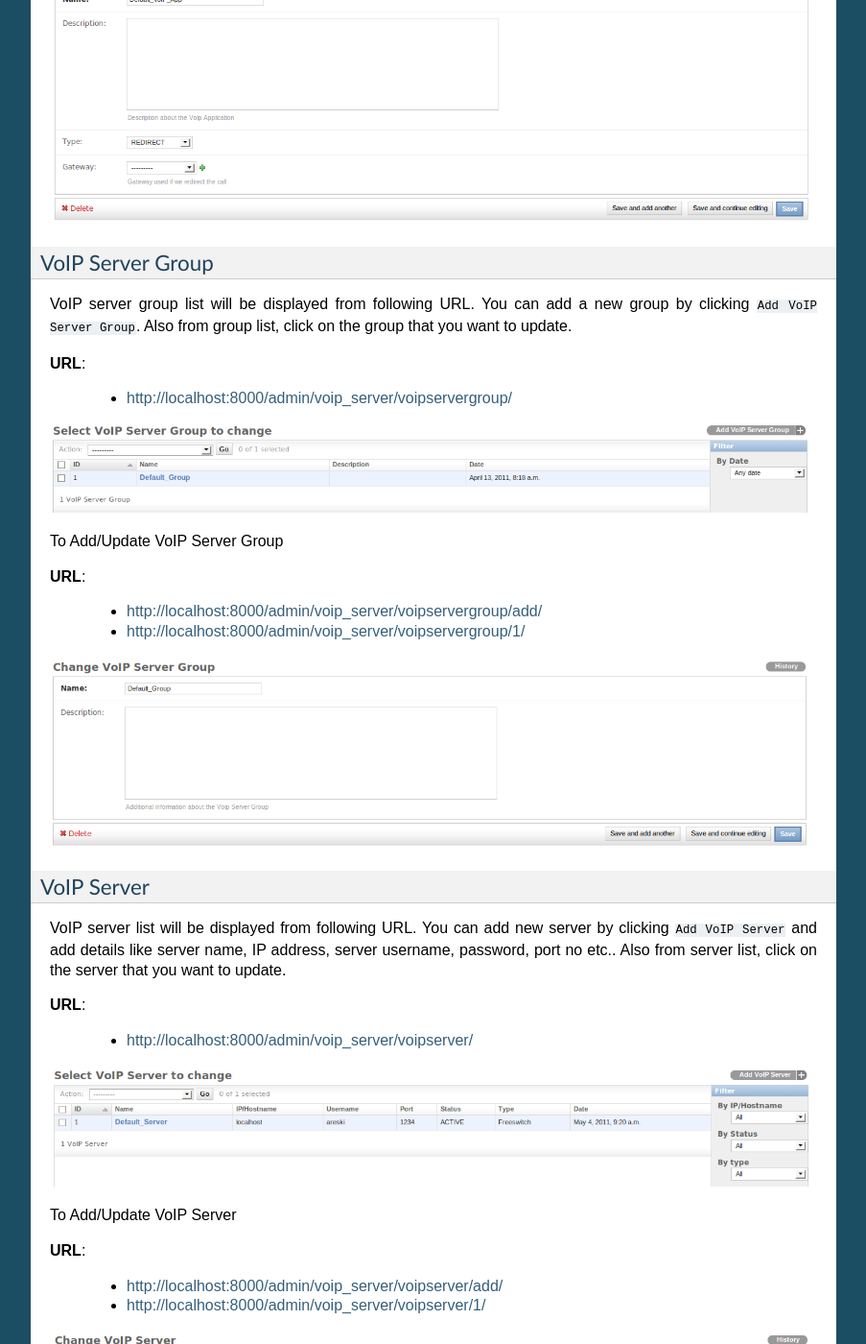
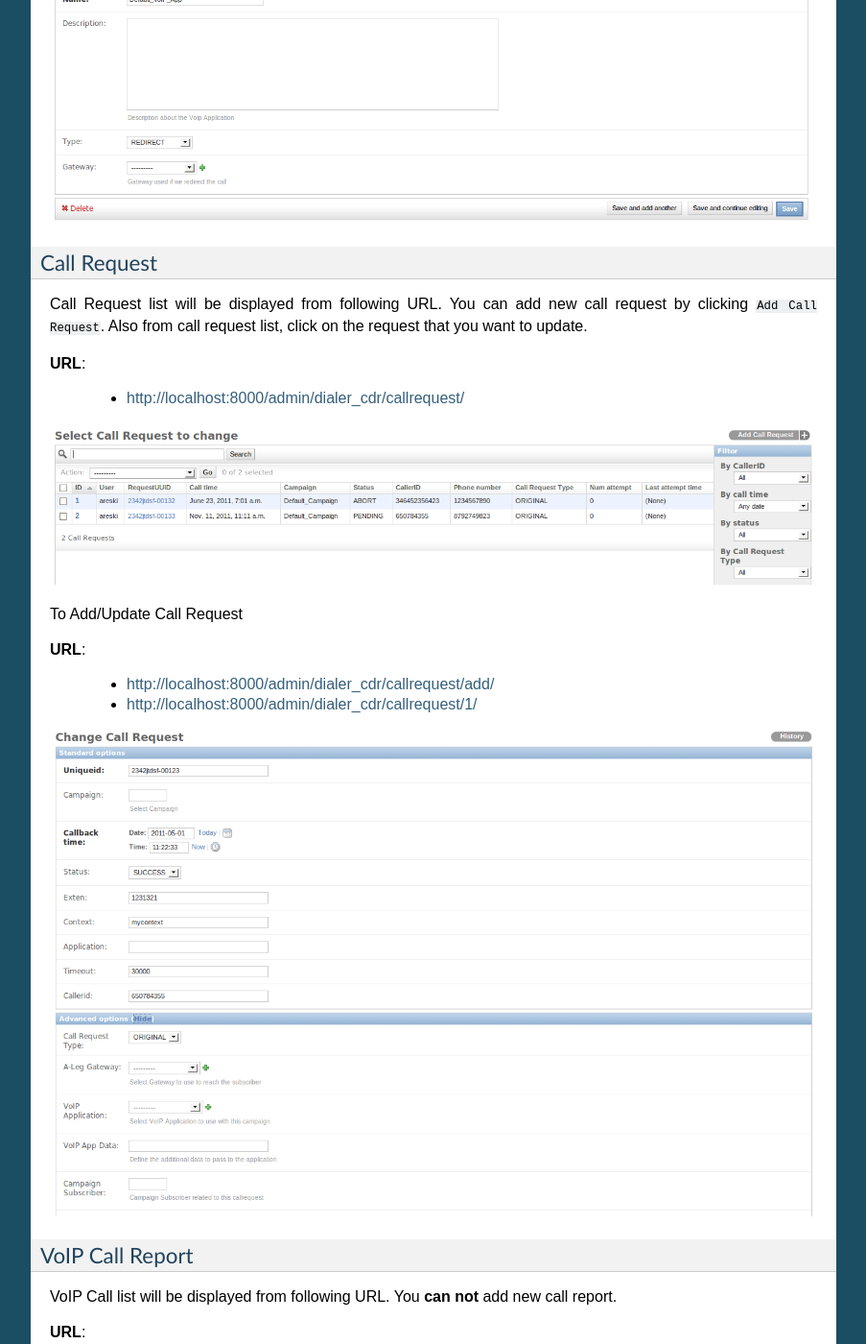
Before and after one commit to newfies-dialer/newfies-dialer, a Sphinx documentation site: the page built from docs/source/user-guide-doc/admin_panel.rst, in a window 1280 px wide and 1400 px high, scrolled down 8064 px. Shown: the whole window at 96% size, without its empty margins (198-1101 px from the left). Built offline with Sphinx 7.4.7, drawn with Linux system fonts in a browser that asks for light colours; some of the changed text lies outside the part shown.

Commit message:
updated admin interface images in doc

```diff
--- a/docs/source/user-guide-doc/admin_panel.rst
+++ b/docs/source/user-guide-doc/admin_panel.rst
@@ -245,61 +245,6 @@
     :width: 1000
 
 
-.. _admin-voip-server-group-access:
-
-VoIP Server Group
-~~~~~~~~~~~~~~~~~
-
-VoIP server group list will be displayed from following URL. You can add a new group
-by clicking ``Add VoIP Server Group``. Also from group list, click on the group
-that you want to update.
-
-**URL**:
-
-    * http://localhost:8000/admin/voip_server/voipservergroup/
-
-.. image:: ../_static/images/admin/voipservergroup_list.png
-    :width: 1000
-
-To Add/Update VoIP Server Group
-
-**URL**:
-
-    * http://localhost:8000/admin/voip_server/voipservergroup/add/
-    * http://localhost:8000/admin/voip_server/voipservergroup/1/
-
-.. image:: ../_static/images/admin/update_voipservergroup.png
-    :width: 1000
-
-
-.. _admin-voip-server-access:
-
-VoIP Server
-~~~~~~~~~~~
-
-VoIP server list will be displayed from following URL. You can add new server
-by clicking ``Add VoIP Server`` and add details like server name, IP address,
-server username, password, port no etc.. Also from server list, click on the server
-that you want to update.
-
-**URL**:
-
-    * http://localhost:8000/admin/voip_server/voipserver/
-
-.. image:: ../_static/images/admin/voipserver_list.png
-    :width: 1000
-
-To Add/Update VoIP Server
-
-**URL**:
-
-    * http://localhost:8000/admin/voip_server/voipserver/add/
-    * http://localhost:8000/admin/voip_server/voipserver/1/
-
-.. image:: ../_static/images/admin/update_voipserver.png
-    :width: 1000
-
-
 .. _admin-call-request-access:
 
 Call Request
@@ -335,4 +280,5 @@
 
     * http://localhost:8000/admin/dialer_cdr/voipcall/
 
-image coming soon ...
+.. image:: ../_static/images/admin/voipcall_list.png
+    :width: 1000
```
Also changed, not shown: docs/source/broker/broker-installation.rst (+34 -35 lines), docs/source/_static/images/admin/callrequest_list.png, docs/source/_static/images/admin/voipcall_list.png (added).
